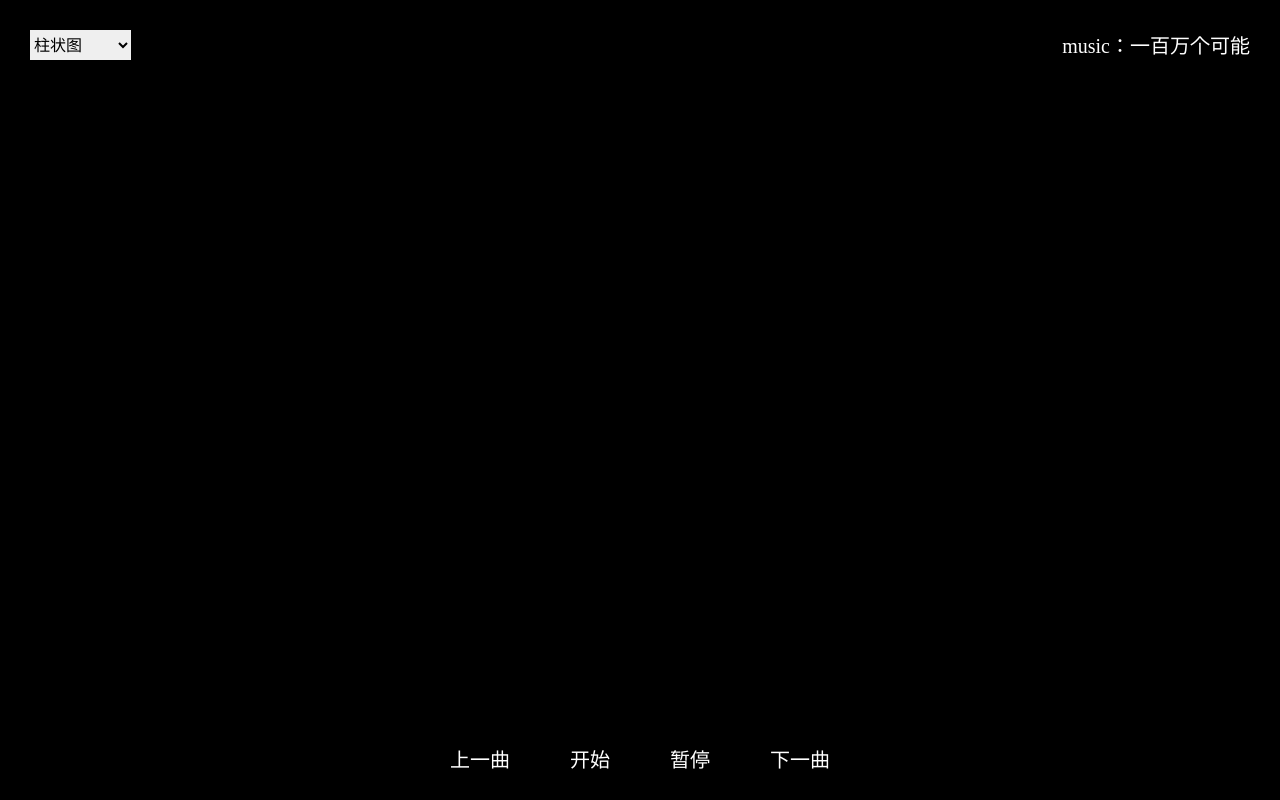
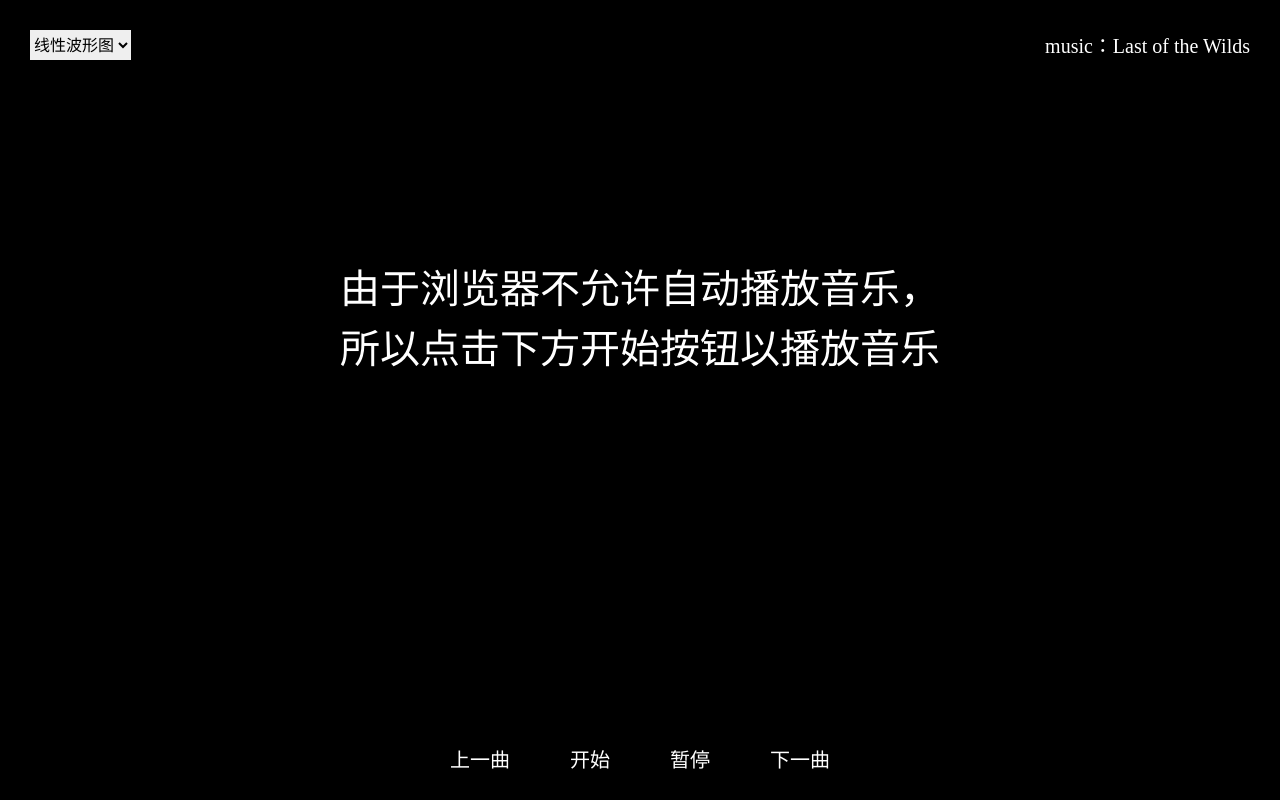
Before and after one commit to cc984388932/code, a plain HTML site: page pc/audio/index.html in a window 1280 px wide. Drawn offline with Linux system fonts and the light colour scheme.

Commit message:
音乐功能bug修复

```diff
--- a/pc/audio/index.html
+++ b/pc/audio/index.html
@@ -68,6 +68,19 @@
   #thanks span{
   	font-size: 20px;
   }
+  #startText{
+	width: 100%;
+  	text-align: center;
+  	font-size: 40px;
+  	line-height: 60px;
+  	color: white;
+  	position: absolute;
+  	top: 40%;
+  	left: 50%;
+  	transform: translate(-50%,-50%);
+  	display: none;
+  	animation: thanks 1s;
+  }
   .notPC{
   	color: white;
   	text-align: center;
@@ -91,13 +104,14 @@
 </style>
 <body style="display: none;">
 	<!--BetweenWorlds-->
-	<audio id="myaudio" src="" autoplay="autoplay"></audio>
+	<audio id="myaudio" src=""></audio>
 	<canvas id="cav"></canvas>
-	<div id="thanks">thanks for listening</br><span>点击开始以重新播放 (支付宝口令红包：六个六开红包)</span></div>
+	<div id="thanks">thanks for listening</br><span>点击开始以重新播放 </span></div>
+	<div id="startText" style="display: block;">由于浏览器不允许自动播放音乐，</br>所以点击下方开始按钮以播放音乐</div>
 
 	<select id="shape">
+		<option value="1">线性波形图</option>
 		<option value="0">柱状图</option>
-		<option value="1">线性波形图</option>
 		<option value="2">填充波形图</option>
 	</select>
 
@@ -121,11 +135,13 @@
 
 	function Main(){
 		this.musicArr=[
+			{id:"LastoftheWilds",name:"Last of the Wilds"},
+			{id:"kanon",name:"卡农"},
 			{id:"millionPos",name:"一百万个可能"},
 		];
 		this.musicIndex=0;
+		this.ifStart = false;   //判断用户是否点击开始，只有用户手动点击才能播放音频
 		this.init();
-		this.audio();
 		this.control();
 	}
 	Main.prototype={
@@ -134,6 +150,7 @@
 			this.changeMusic();
 		},
 		audio:function(){
+			var _this = this;
 			var context = new AudioContext;
 			var media = context.createMediaElementSource(myaudio);   //从元素创建媒体节点
 			var processor = context.createScriptProcessor(1024, 1, 1);   //创建脚本处理节点
@@ -150,6 +167,7 @@
 					output[i] = input[i];
 				}
 				drawCanvas.carryFunc(output);
+
 			};
 		},
 		control:function(){
@@ -163,6 +181,12 @@
 				},500);
 			}
 			$("#start").click(function(){
+				if (!_this.ifStart) {
+					_this.ifStart = true;
+					_this.audio();
+					$('#myaudio').prop('autoplay', true);
+					$('#startText').hide();
+				}
 				$("#myaudio")[0].play();
 				_this.showCanvas();
 				clearTimeout(endTimeout);
```
Also changed, not shown: 2 other files.
